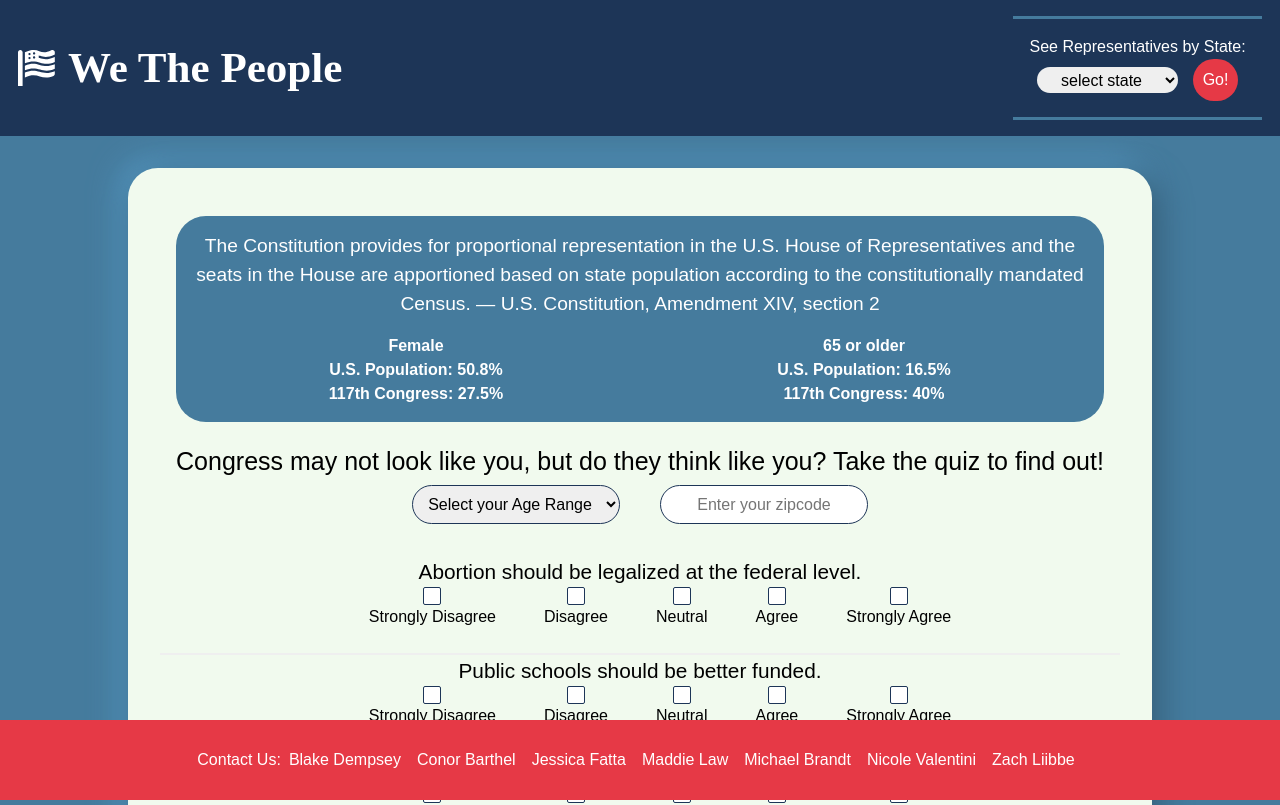
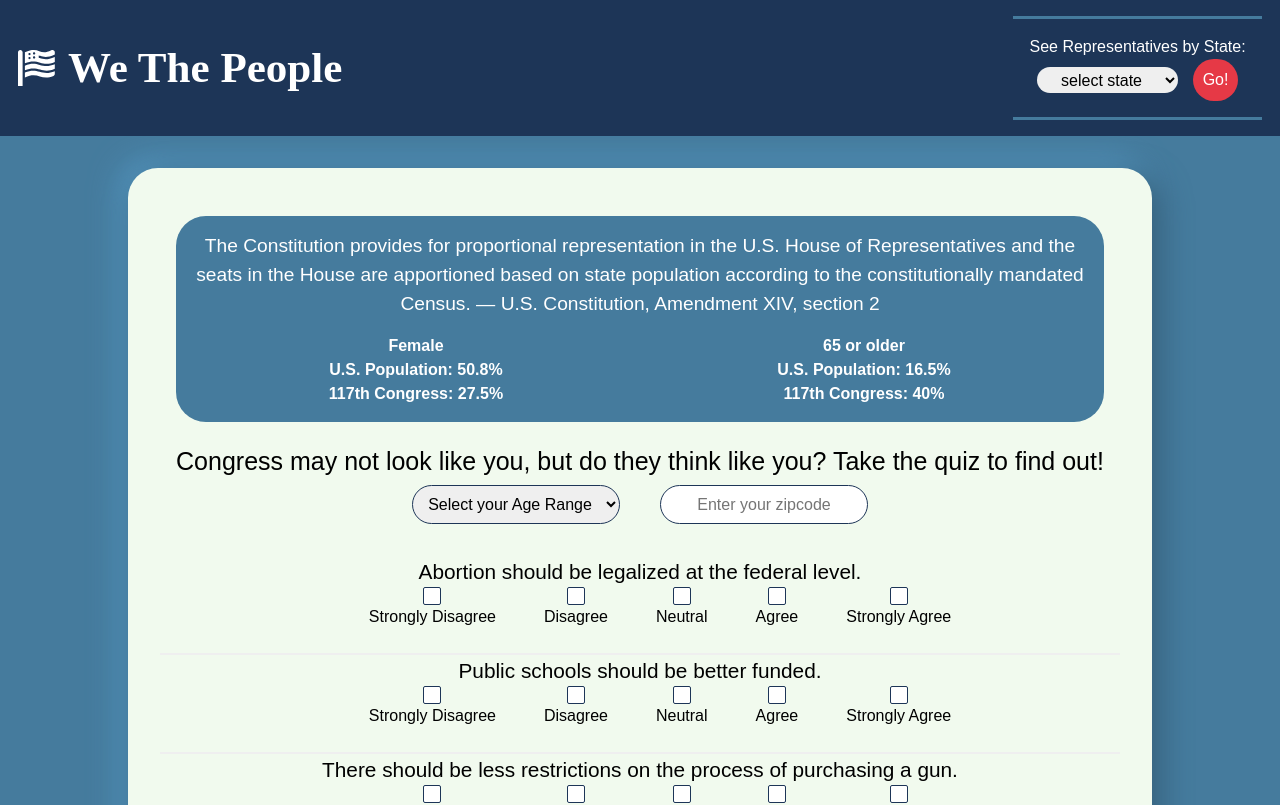
Before and after one commit to Mod-4-Capstone/we-the-people-fe, a React (Create React App) app: page / in a window 1280 px wide. Shown: the top 805 px of the page. Built offline with nearby package versions, Linux system fonts and the light colour scheme; a web font is replaced by a local one.

Commit message:
Fix footer by removing height from rep container

```diff
--- a/src/components/Footer/Footer.css
+++ b/src/components/Footer/Footer.css
@@ -7,7 +7,7 @@
   width: 100%;
   color: white;
   padding: 0.8em;
-  position: sticky;
+  position: bottom;
   bottom: 0;
   font-family: "Khula", sans-serif;
 }
@@ -25,6 +25,5 @@ a {
     flex-direction: column;
     padding: 0.8em;
     padding-top: 1.5em;
-    position: relative;
   }
 }
--- a/src/components/RepContainer/RepContainer.css
+++ b/src/components/RepContainer/RepContainer.css
@@ -2,5 +2,5 @@
   display: flex;
   justify-content: center;
   flex-wrap: wrap;
-  height: 80%;
+  /* height: 100%; */
 }
```
